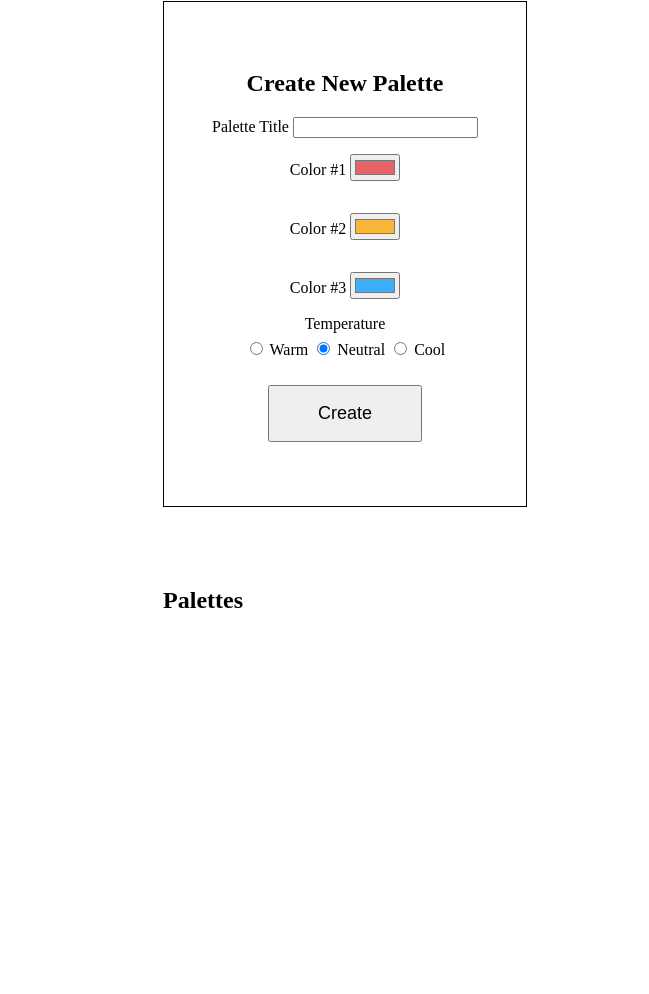
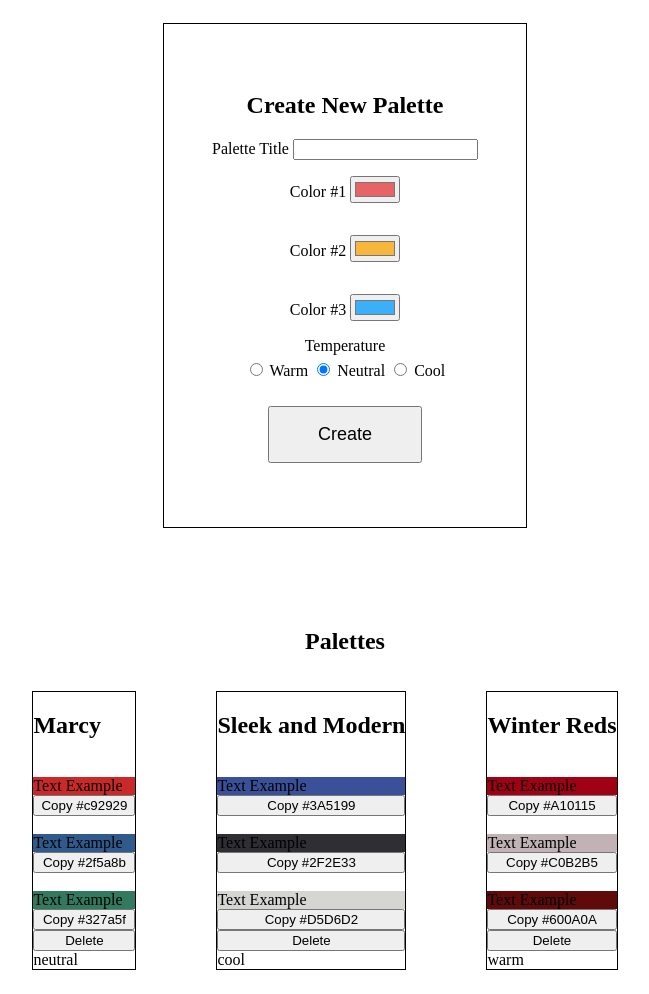
Before and after one commit to acastillo3290/vite-project1, a website built with Vite: page index.html in a window 1280 px wide. Shown: the part 145-1139 px from the top of the page, without its empty margins (295-944 px from the left). Before the commit the page ends 800 px from the top, so only its background shows below. Built offline with nearby package versions, Linux system fonts and the light colour scheme.

Commit message:
local storage issue

```diff
--- /dev/null
+++ b/src/local-storage.js
@@ -0,0 +1,12 @@
+export const setLocalStorageKey = (key, value) => {
+    localStorage.setItem(key, JSON.stringify(value))
+  }
+
+  export const getLocalStorageKey = (key) => {
+    try {
+      return JSON.parse(localStorage.getItem(key))
+    } catch (err) {
+      console.error(err);
+      return null;
+    }
+  }
--- a/src/main.js
+++ b/src/main.js
@@ -1,10 +1,29 @@
 import './style.css';
-import palettes from './palettes.json';
-import { handleSubmit } from './mods/util'
+import { getPalettes } from './mods/util';
+import { setLocalStorageKey, getLocalStorageKey } from './local-storage';
+import { uuidv4 } from './mods/util';
+const form = document.querySelector('#form');
 
+const handleSubmit = (e) => {
+    e.preventDefault();
 
+    const formObj = Object.fromEntries(new FormData(e.target));
+    console.log(formObj);
+    addValue(formObj);
+
+};
+
+const getValue = (key) => getLocalStorageKey(key);
+const setValue = (key, names) => setLocalStorageKey(key, names);
+
+const addValue = (value) => {
+    const keyId = uuidv4
+    const values = getValue(keyId);
+    setValue(keyId, [...values, value]);
+};
 
 const main = () => {
+    getPalettes();
     form.addEventListener('submit', handleSubmit);
 };
 main();
--- a/src/mods/util.js
+++ b/src/mods/util.js
@@ -1,12 +1,33 @@
-const userPalettes = document.querySelector('#user-palettes')
+import palettes from '../palettes.json';
+const userPalettes = document.querySelector('#user-palettes');
 
-export const handleSubmit = (e) => {
-    e.preventDefault();
+export const getPalettes = (e) => {
+    // e.preventDefault();
 
-    const formObj = Object.fromEntries(new FormData(e.target));
-    const card = document.createElement('div');
-    const title = document.createElement('h1');
+    palettes.forEach(element => {
+        const div = document.createElement('div');
+    div.className = 'default-div';
+    div.innerHTML = `
+    <li>
+    <h1>${element.title}</h1>
+      <br>
+      <div style="background: ${element.colors[0]}">Text Example</div>
+      <button>Copy ${element.colors[0]}</button>
+      <br>
+      <div style="background: ${element.colors[1]}">Text Example</div>
+      <button>Copy ${element.colors[1]}</button>
+      <br>
+      <div style="background: ${element.colors[2]}">Text Example</div>
+      <button>Copy ${element.colors[2]}</button>
+      <button>Delete</button>
+      <div>${element.temperature}</div>
+    </li>`;
+        userPalettes.append(div);
+    });
+};
 
-    card.append(title);
-    userPalettes.append(card);
+export const uuidv4 = () => {
+    return "10000000-1000-4000-8000-100000000000".replace(/[018]/g, c =>
+      (c ^ crypto.getRandomValues(new Uint8Array(1))[0] & 15 >> c / 4).toString(16)
+    );
 };
--- a/src/style.css
+++ b/src/style.css
@@ -9,6 +9,21 @@ form {
   border: 1px solid black;
   text-align: center;
   padding: 3rem;
+}
+
+section {
+  display: flex;
+}
+
+ul {
+  display: flex;
+  flex-wrap: wrap;
+}
+
+main {
+  display: flex;
+  align-items: center;
+  flex-direction: column;
 }
 
 form button {
@@ -30,3 +45,22 @@ fieldset {
   padding: 3rem;
   text-align: center;
 }
+
+.default-div {
+  display: flex;
+  flex-direction: column;
+  border:1px solid black;
+  justify-content: center;
+  margin-right: 5rem;
+}
+
+li {
+  display: flex;
+  flex-direction: column;
+
+}
+
+ul {
+  display: flex;
+  flex-direction: row;
+}
```
